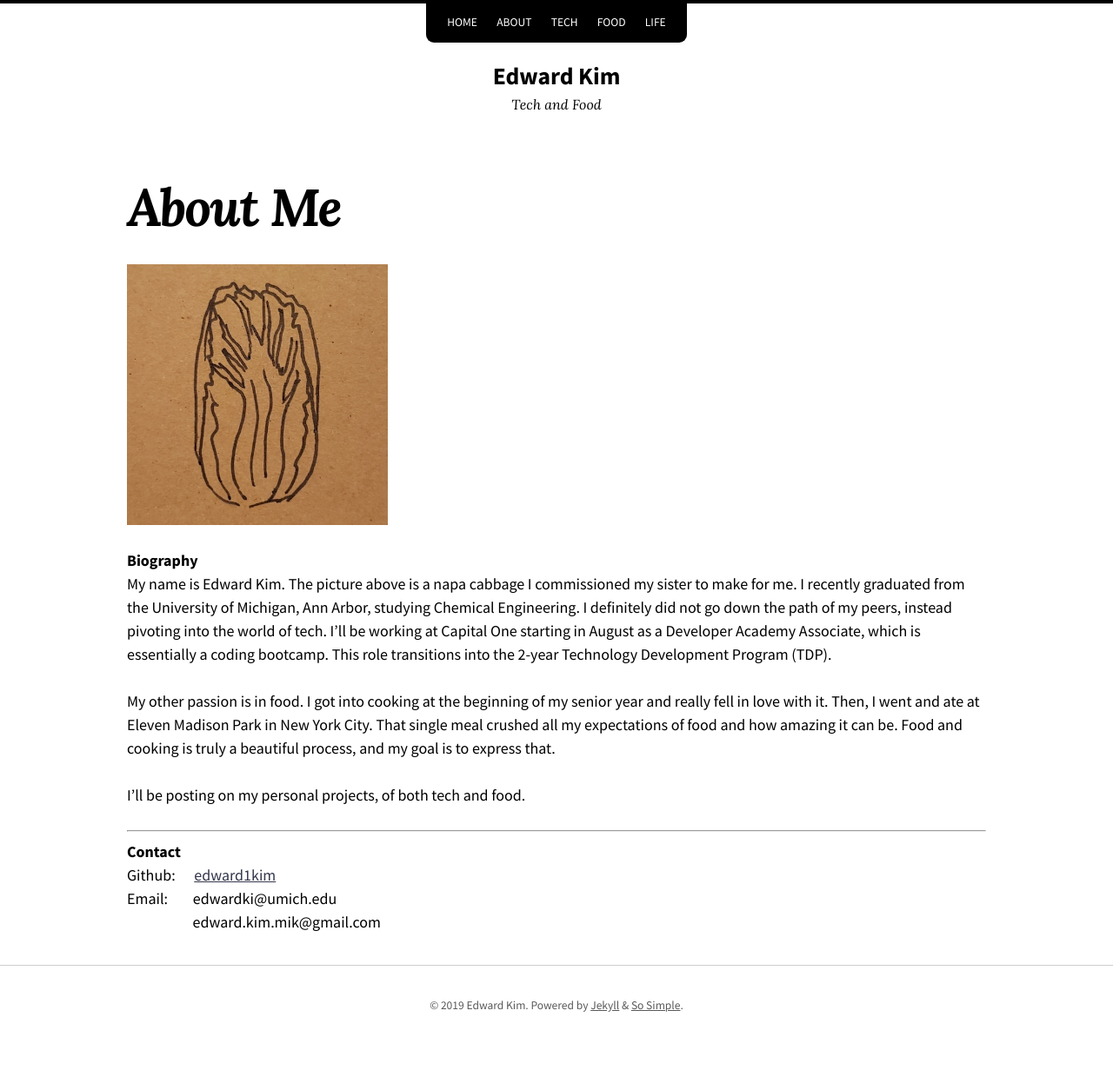
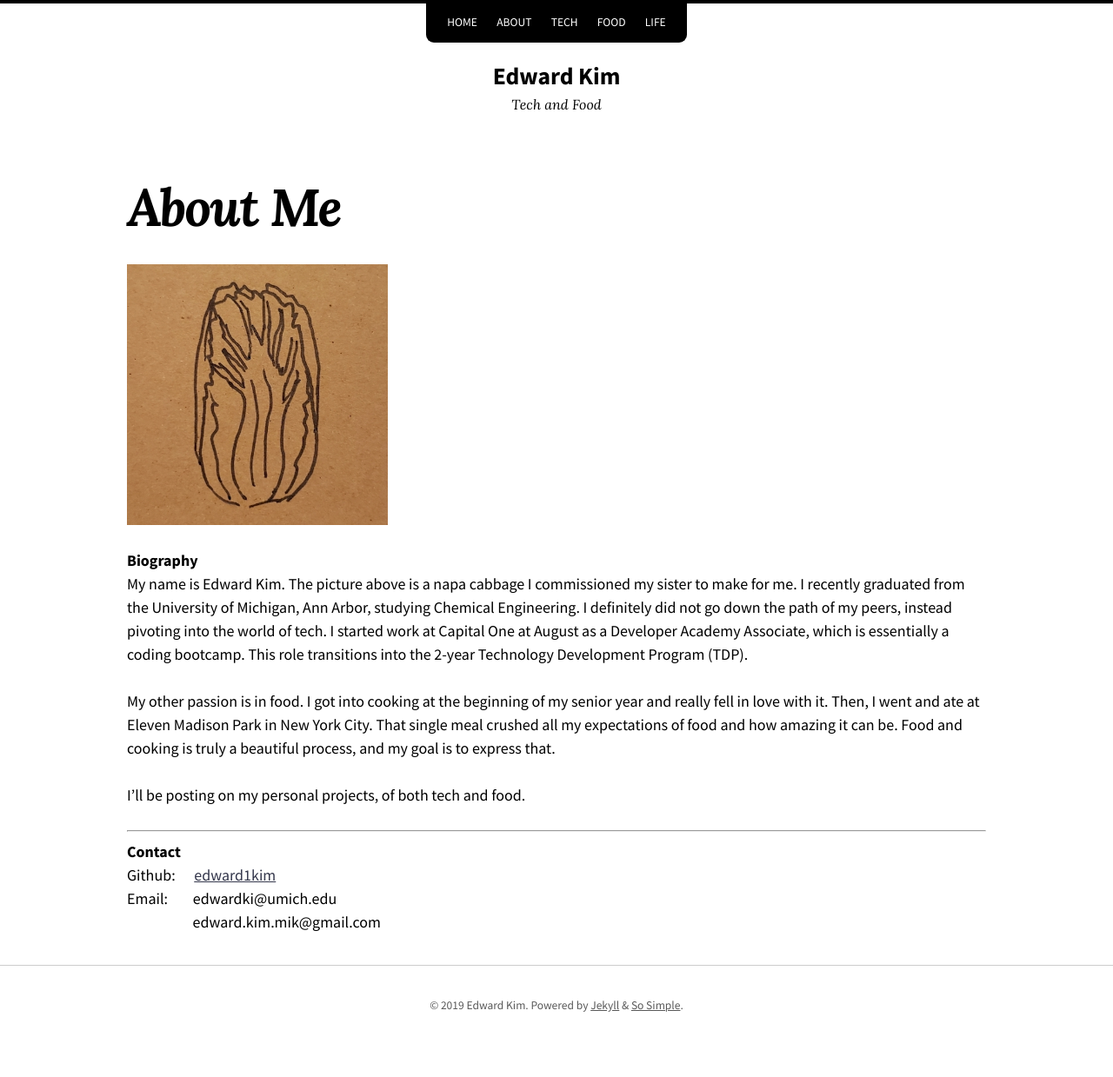
Before and after one commit to edward1kim/edward1kim.github.io, a Jekyll site: the page built from about.md, in a window 1280 px wide. Shown: the whole page at 87% size. Built offline with Jekyll 4.4.1, drawn with Linux system fonts in a browser that asks for light colours; nearby versions of some CDN libraries; a script that is not in the unit is left out.

Commit message:
Updated about page

```diff
--- a/about.md
+++ b/about.md
@@ -9,9 +9,9 @@ permalink: /about/
 {: refdef}
 
 **Biography**
-My name is Edward Kim. The picture above is a napa cabbage I commissioned my sister to make for me. I recently graduated from the University of Michigan, Ann Arbor, studying Chemical Engineering. I definitely did not go down the path of my peers, instead pivoting into the world of tech. I'll be working at Capital One starting in August as a Developer Academy Associate, which is essentially a coding bootcamp. This role transitions into the 2-year Technology Development Program (TDP).
+My name is Edward Kim. The picture above is a napa cabbage I commissioned my sister to make for me. I recently graduated from the University of Michigan, Ann Arbor, studying Chemical Engineering. I definitely did not go down the path of my peers, instead pivoting into the world of tech. I started work at Capital One at August as a Developer Academy Associate, which is essentially a coding bootcamp. This role transitions into the 2-year Technology Development Program (TDP).
 
-My other passion is in food. I got into cooking at the beginning of my senior year and really fell in love with it.  Then, I went and ate at Eleven Madison Park in New York City. That single meal crushed all my expectations of food and how amazing it can be. Food and cooking is truly a beautiful process, and my goal is to express that.
+My other passion is in food. I got into cooking at the beginning of my senior year and really fell in love with it. Then, I went and ate at Eleven Madison Park in New York City. That single meal crushed all my expectations of food and how amazing it can be. Food and cooking is truly a beautiful process, and my goal is to express that.
 
 I'll be posting on my personal projects, of both tech and food.
 
```
